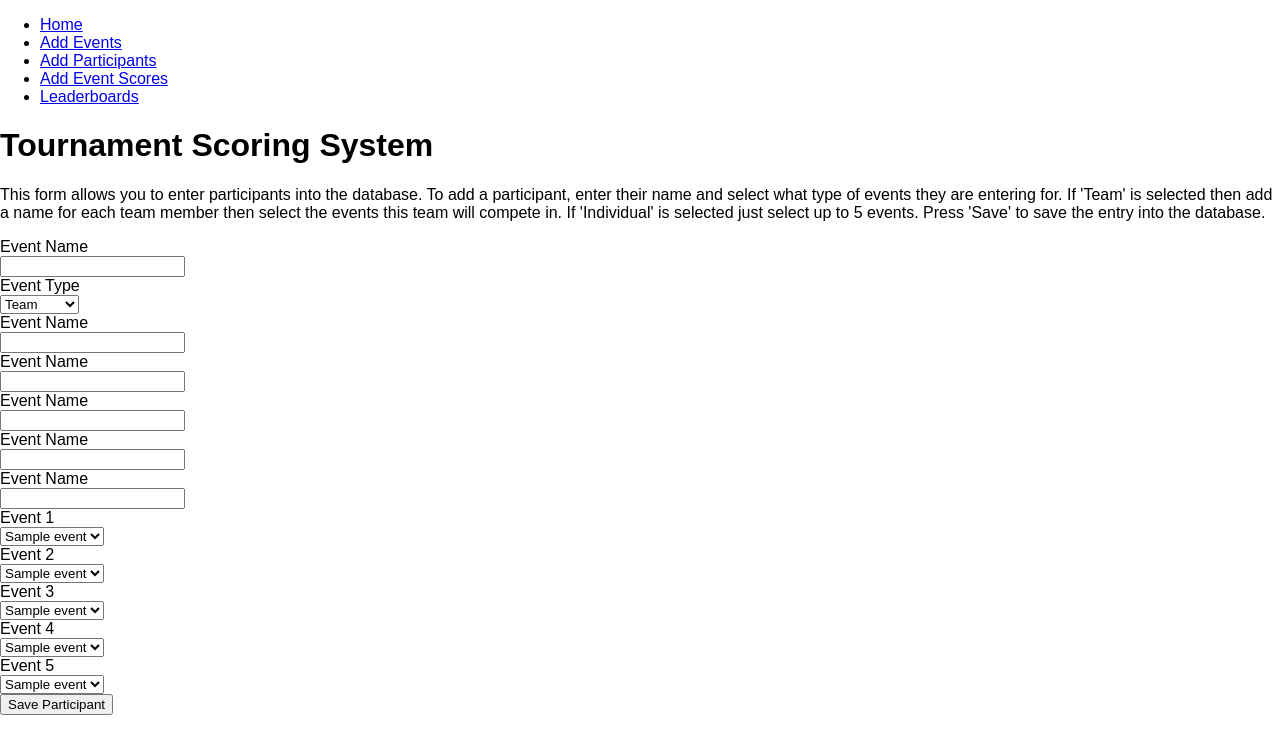
After one commit to antiserum21899/flask-scoring-app, a Flask app: template templates/add-participants.html in a window 1280 px wide. The commit adds this page. Shown: the top 754 px of the page. Run offline with Flask 2, Linux system fonts and the light colour scheme; the template is opened without the code that fills it: most values are stand-ins (such as "Sample title", 1, 10 or a date in 2020).

Commit message:
added models file, template folder with 2 pages and save functionality to events page

```diff
--- a/main.py
+++ b/main.py
@@ -1,26 +1,14 @@
-from flask import Flask, redirect, render_template, url_for, request
+from flask import Flask, redirect, render_template, request
 from flask_sqlalchemy import SQLAlchemy
-from datetime import datetime
+#from datetime import datetime
+from src.models import *
 
 app = Flask(__name__)
 app.config['SQLALCHEMY_DATABASE_URI'] = 'sqlite:///database/participants.db'
+app.config['SQLALCHEMY_TRACK_MODIFICATIONS'] = False
 
-# database setup
 db = SQLAlchemy(app)
-
-# creates Events table
-class Events(db.Model):
-    _id = db.Column("id", db.Integer, primary_key=True)
-    event_name = db.Column(db.String(50), nullable=False)
-    event_type = db.Column(db.String(20), nullable=False)
-    date_created = db.Column( db.DateTime, default=datetime.utcnow)
-
-    def __init__(self, event_name, event_type):
-        self.event_name = event_name
-        self.event_type = event_type
-
-    def __repr__(self):
-        return '<Task %r' % self.id
+db.init_app(app)
 
 @app.route('/')
 def index():
@@ -36,13 +24,54 @@ def add_events():
         try:
             db.session.add(new_event)
             db.session.commit()
-            return redirect('/')
+            return redirect('/add-events')
         except:
             return 'There was an issue adding your task.'
     else:
         events = Events.query.order_by(Events.date_created).all()
         return render_template('add-events.html', events=events)
 
+@app.route('/add-participants', methods=['POST', 'GET'])
+def add_participants():
+    if request.method == 'POST':
+        participant_name = request.form['participant-name']
+        event_type = request.form['event-type']
+        member_1 = request.form['member-1']
+        member_2 = request.form['member-2']
+        member_3 = request.form['member-3']
+        member_4 = request.form['member-4']
+        member_5 = request.form['member-5']
+        event_1 = request.form['event-1']
+        event_2 = request.form['event-2']
+        event_3 = request.form['event-3']
+        event_4 = request.form['event-4']
+        event_5 = request.form['event-5']
+        if event_type == 'team':
+
+            team = Teams(participant_name, event_1, event_2, event_3, event_4, event_5)
+            team_members = TeamMembers(member_1, member_2, member_3, member_4, member_5)
+
+            try:
+                db.session.add(team)
+                db.session.add(team_members)
+                db.session.commit()
+                return redirect('/add-participants')
+            except:
+                return 'There was an issue adding your participant.'
+
+        elif event_type == "individual":
+            individual = Individuals(participant_name, event_1, event_2, event_3, event_4, event_5)
+
+            try:
+                db.session.add(individual)
+                db.session.commit()
+                return redirect('/add-participants')
+            except:
+                return 'There was an issue adding your participant.'
+    else:
+        events = Events.query.order_by(Events.event_name).all()
+        return render_template('add-participants.html', events=events)
+
 if __name__ == "__main__":
     db.create_all()
     app.run(debug=True)
--- a/templates/add-events.html
+++ b/templates/add-events.html
@@ -5,9 +5,9 @@
 {% endblock %}
 
 {% block body %}
-<div class='content'>
+<div class='add-event-content'>
     <h2>Add Events</h2>
-    <p class="events-">
+    <p class="events-description">
         This form allows you to enter events into the database. To add events to the database,
         enter an event name into the event name field and select an event type. When you click
         the 'Add Event' button, the event will appear in the events table below. Click the 'Save
--- /dev/null
+++ b/templates/add-participants.html
@@ -0,0 +1,107 @@
+{% extends 'base.html' %}
+
+{% block head %}
+<title>TSS - Add Participants</title>
+{% endblock %}
+
+{% block body %}
+<div class="add-participants-content">
+    <p class="participants-description">
+        This form allows you to enter participants into the database. To add a participant,
+        enter their name and select what type of events they are entering for. If 'Team' is
+        selected then add a name for each team member then select the events this team will
+        compete in. If 'Individual' is selected just select up to 5 events. Press 'Save' to
+        save the entry into the database.
+    </p>
+    <form class="add-participants-form">
+        <div class="participant-name-container">
+            <label for="participant-name">Event Name</label>
+            <br>
+            <input id="participant-name" class="single-line-edit" type="text" name="participant-name">
+        </div>
+        <div class="event-type-container">
+            <label for="event-type">Event Type</label>
+            <br>
+            <select id="event-type" name="event-type">
+                <option value="team">Team</option>
+                <option value="individual">Individual</option>
+            </select>
+        </div>
+        <div class="team-members">
+            <div class="team_members-container">
+                <label for="member-1">Event Name</label>
+                <br>
+                <input id="member-1" class="single-line-edit" type="text" name="member-1">
+            </div>
+            <div class="team_members-container">
+                <label for="member-2">Event Name</label>
+                <br>
+                <input id="member-2" class="single-line-edit" type="text" name="member-2">
+            </div>
+            <div class="team_members-container">
+                <label for="member-3">Event Name</label>
+                <br>
+                <input id="member-3" class="single-line-edit" type="text" name="member-3">
+            </div>
+            <div class="team_members-container">
+                <label for="member-4">Event Name</label>
+                <br>
+                <input id="member-4" class="single-line-edit" type="text" name="member-4">
+            </div>
+            <div class="team_members-container">
+                <label for="member-5">Event Name</label>
+                <br>
+                <input id="member-5" class="single-line-edit" type="text" name="member-5">
+            </div>
+        </div>
+        <div class="events">
+            <div class="events-container">
+                <label for="event-1">Event 1</label>
+                <br>
+                <select id="event-1" name="event-1">
+                    {% for event in events %}
+                    <option value="{{ event.event_name }}">{{ event.event_name }}</option>
+                    {% endfor %}
+                </select>
+            </div>
+            <div class="events-container">
+                <label for="event-2">Event 2</label>
+                <br>
+                <select id="event-2" name="event-2">
+                    {% for event in events %}
+                    <option value="{{ event.event_name }}">{{ event.event_name }}</option>
+                    {% endfor %}
+                </select>
+            </div>
+            <div class="events-container">
+                <label for="event-3">Event 3</label>
+                <br>
+                <select id="event-3" name="event-3">
+                    {% for event in events %}
+                    <option value="{{ event.event_name }}">{{ event.event_name }}</option>
+                    {% endfor %}
+                </select>
+            </div>
+            <div class="events-container">
+                <label for="event-4">Event 4</label>
+                <br>
+                <select id="event-4" name="event-4">
+                    {% for event in events %}
+                    <option value="{{ event.event_name }}">{{ event.event_name }}</option>
+                    {% endfor %}
+                </select>
+            </div>
+            <div class="events-container">
+                <label for="event-5">Event 5</label>
+                <br>
+                <select id="event-5" name="event-5">
+                    {% for event in events %}
+                    <option value="{{ event.event_name }}">{{ event.event_name }}</option>
+                    {% endfor %}
+                </select>
+            </div>
+        </div>
+        <button class="btn save-participant-btn" type="submit">Save Participant</button>
+    </form>
+</div>
+{% endblock %}
--- a/templates/base.html
+++ b/templates/base.html
@@ -5,11 +5,21 @@
         <meta name="viewport" content="width=device-width, initial-scale=1.0">
         <meta http-equiv="X-UA Compatible" content="ie=edge">
         <link rel="stylesheet" href="{{ url_for('static', filename='css/main.css') }}">
+        <link rel="javascript" href="{{ url_for('static', filename='js/load_data.js') }}">
         {% block head %}
 
         {% endblock %}
     </head>
     <body>
+        <nav class="navbar">
+            <ul class="nav-list">
+                <li class="home"><a class="link" href="/">Home</a></li>
+                <li class="add-events"><a class="link" href="/add-events">Add Events</a></li>
+                <li class="add-participants"><a class="link" href="add-participants">Add Participants</a></li>
+                <li class="add-event-scores"><a class="link" href="#">Add Event Scores</a></li>
+                <li class="leaderboards"><a class="link" href="#">Leaderboards</a></li>
+            </ul>
+        </nav>
         <h1>Tournament Scoring System</h1>
         {% block body %}
         {% endblock %}
```
Also changed, not shown: models.py (added, +97 -0 lines).
